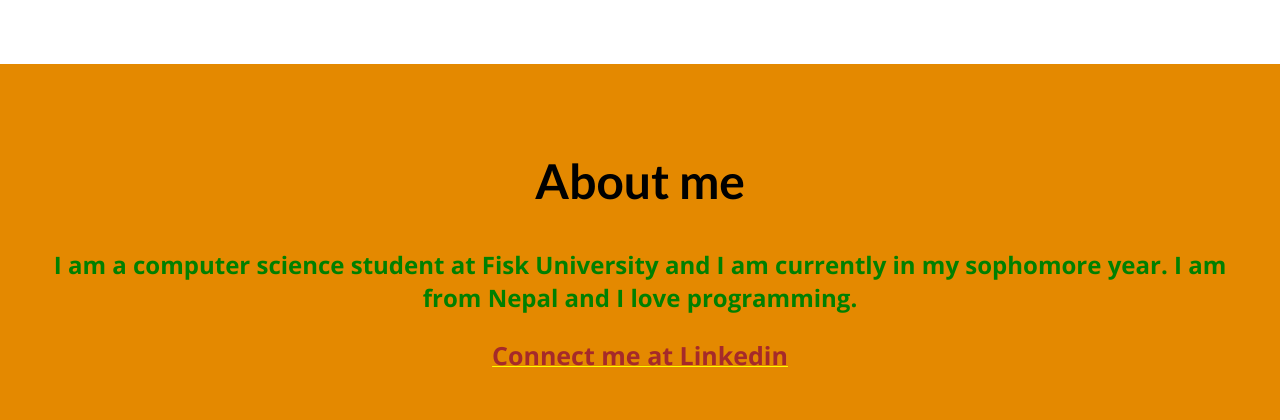
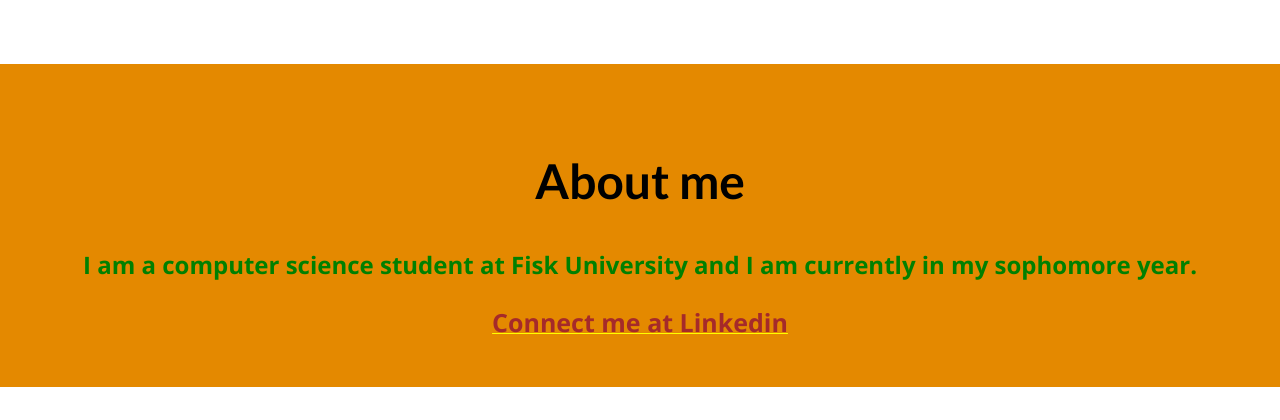
Before and after one commit to ArunGiri392/Blog, a Django app: page / in a window 1280 px wide. Shown: the part 1083-1503 px from the top of the page. After the commit the page ends 1470 px from the top, so only its background shows below. Run offline with Django 4.2, Linux system fonts and the light colour scheme; data comes from the database, SQL or seed files in the repository.

Commit message:
made changes in the index.html file

```diff
--- a/blog/templates/blog/index.html
+++ b/blog/templates/blog/index.html
@@ -33,7 +33,7 @@
    </section>
    <section id="about">
      <h2>About me </h2>
-     <p> <span style="color:green;font-weight:bold">I am a computer science student at Fisk University and I am currently in my sophomore year. I am from Nepal and I love programming.</span></p>
+     <p> <span style="color:green;font-weight:bold">I am a computer science student at Fisk University and I am currently in my sophomore year.</span></p>
      <a href="https://www.linkedin.com/in/arungiri12/" target=""> <span style="color:brown;font-size:25px;font-weight:bold"> Connect me at Linkedin</span> </a>
 
    </section>
```
